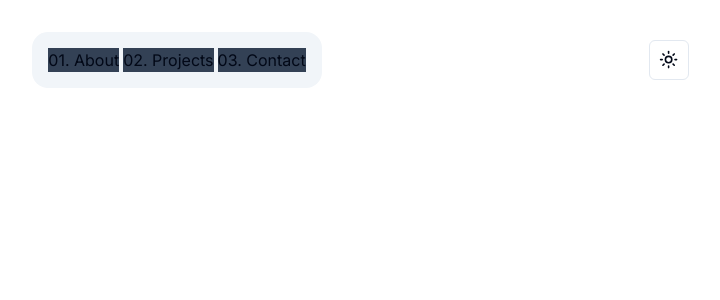
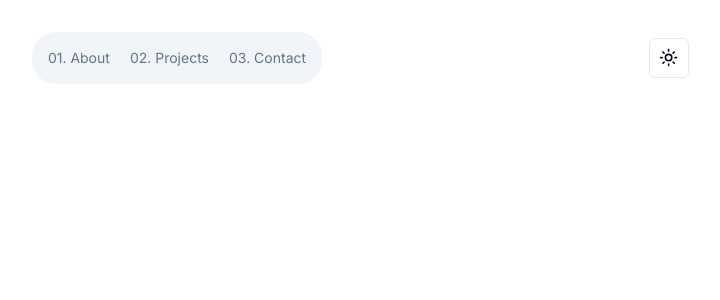
Before and after one commit to JamieYau/portfolio-v2, a Next.js app: page / in a window 1280 px wide. Shown: the top 300 px of the page, without its empty margins (463-1183 px from the left). Built offline with nearby package versions, Linux system fonts and the light colour scheme.

Commit message:
Adjust header colors to use theme variables

```diff
--- a/components/Header.tsx
+++ b/components/Header.tsx
@@ -14,15 +14,15 @@ export default function Header() {
   return (
     <header className="flex w-full items-center justify-center p-8">
       <div className="flex-1"></div>
-      <NavigationMenu className="rounded-2xl bg-muted p-4">
-        <NavigationMenuList>
-          <NavigationMenuItem className="bg-slate-700">
+      <NavigationMenu className="rounded-3xl bg-muted p-4">
+        <NavigationMenuList className="gap-4 text-sm text-muted-foreground">
+          <NavigationMenuItem className="hover:text-foreground">
             <NavigationMenuLink href="/#about">01. About</NavigationMenuLink>
           </NavigationMenuItem>
-          <NavigationMenuItem className="bg-slate-700">
+          <NavigationMenuItem className="hover:text-foreground">
             <NavigationMenuLink href="/#about">02. Projects</NavigationMenuLink>
           </NavigationMenuItem>
-          <NavigationMenuItem className="bg-slate-700">
+          <NavigationMenuItem className="hover:text-foreground">
             <NavigationMenuLink href="/#about">03. Contact</NavigationMenuLink>
           </NavigationMenuItem>
         </NavigationMenuList>
```
